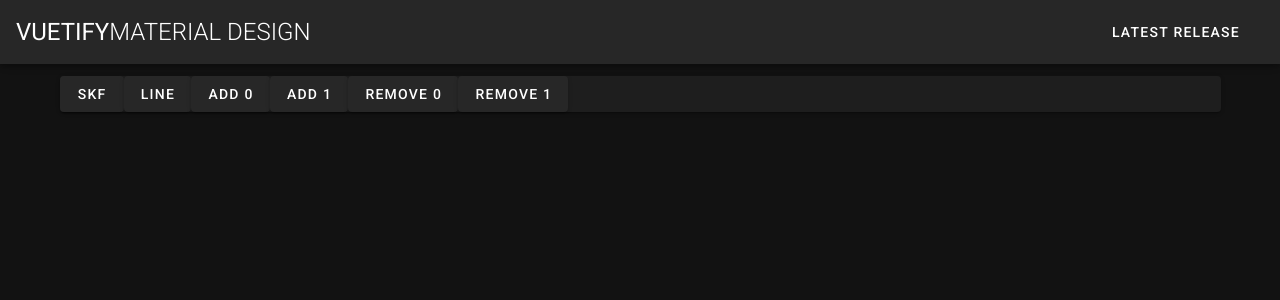
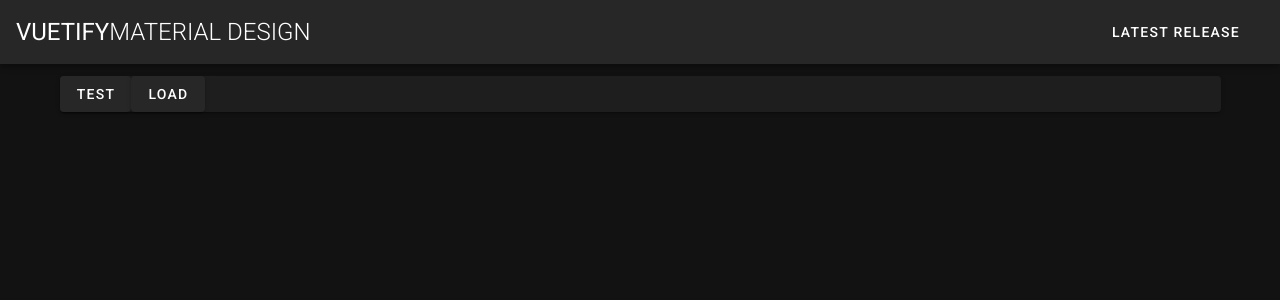
Before and after one commit to karatekaneen/StockyElectron, a Vue app: page / in a window 1280 px wide. Shown: the top 300 px of the page. Built offline with nearby package versions, Linux system fonts and the light colour scheme.

Commit message:
Changed date field to be instance of Date instead of string

```diff
--- a/src/backendModules/DataFetcher.js
+++ b/src/backendModules/DataFetcher.js
@@ -1,10 +1,12 @@
 import _axios from 'axios'
 import Stock from '../models/Stock'
+import _fs from 'fs'
 
 export class DataFetcher {
-	constructor({ axios = _axios, API_URL }) {
+	constructor({ axios = _axios, API_URL, fs = _fs.promises }) {
 		this.API_URL = API_URL
 		this.axios = axios
+		this.fs = fs
 	}
 
 	async fetchStock({
@@ -15,6 +17,8 @@ export class DataFetcher {
 		const { data } = await this.axios.post(this.API_URL, { query })
 		console.log(data)
 		const stock = new Stock({ data: data.data.stock })
+
+		await this.fs.writeFile('./teststock.json', JSON.stringify(stock, null, 2))
 		return stock
 	}
 
--- a/src/components/HelloWorld.vue
+++ b/src/components/HelloWorld.vue
@@ -1,12 +1,13 @@
 <template>
 	<v-container>
 		<v-card>
-			<v-btn @click="testmetod">skf</v-btn>
-			<v-btn @click="response.createLineSeries()">line</v-btn>
-			<v-btn @click="d.push(response.dataSeries[0])">add 0</v-btn>
-			<v-btn @click="d.push(response.dataSeries[1])">add 1</v-btn>
-			<v-btn @click="d = [d[0]]">remove 0</v-btn>
-			<v-btn @click="d = [d[1]]">remove 1</v-btn>
+			<v-btn @click="testmetod">test</v-btn>
+			<v-btn @click="loadStock">load</v-btn>
+			<!-- <v-btn @click="response.createLineSeries()">line</v-btn> -->
+			<!-- <v-btn @click="d.push(response.dataSeries[0])">add 0</v-btn> -->
+			<!-- <v-btn @click="d.push(response.dataSeries[1])">add 1</v-btn> -->
+			<!-- <v-btn @click="d = [d[0]]">remove 0</v-btn> -->
+			<!-- <v-btn @click="d = [d[1]]">remove 1</v-btn> -->
 			<Chart v-if="response" :chartData="d" />
 			<!-- <StockList /> -->
 		</v-card>
@@ -33,6 +34,13 @@ export default {
 				console.log('response', arg)
 			})
 			ipcRenderer.send('test-strategy', { id: 5234 })
+		},
+
+		loadStock() {
+			ipcRenderer.on('single-stock-response', (event, arg) => {
+				console.log('response', Object.keys(arg))
+			})
+			ipcRenderer.send('single-stock', { id: 5234 })
 		}
 	}
 }
--- a/src/models/Stock.js
+++ b/src/models/Stock.js
@@ -83,6 +83,8 @@ export default class Stock {
 				const month = pad(d.getMonth() + 1)
 				const date = pad(d.getDate())
 				pricePoint.time = `${d.getFullYear()}-${month}-${date}`
+				pricePoint.date = d
+
 				return pricePoint
 			}
 		})
```
Also changed, not shown: src/backendModules/init.js (+9 -2 lines).
